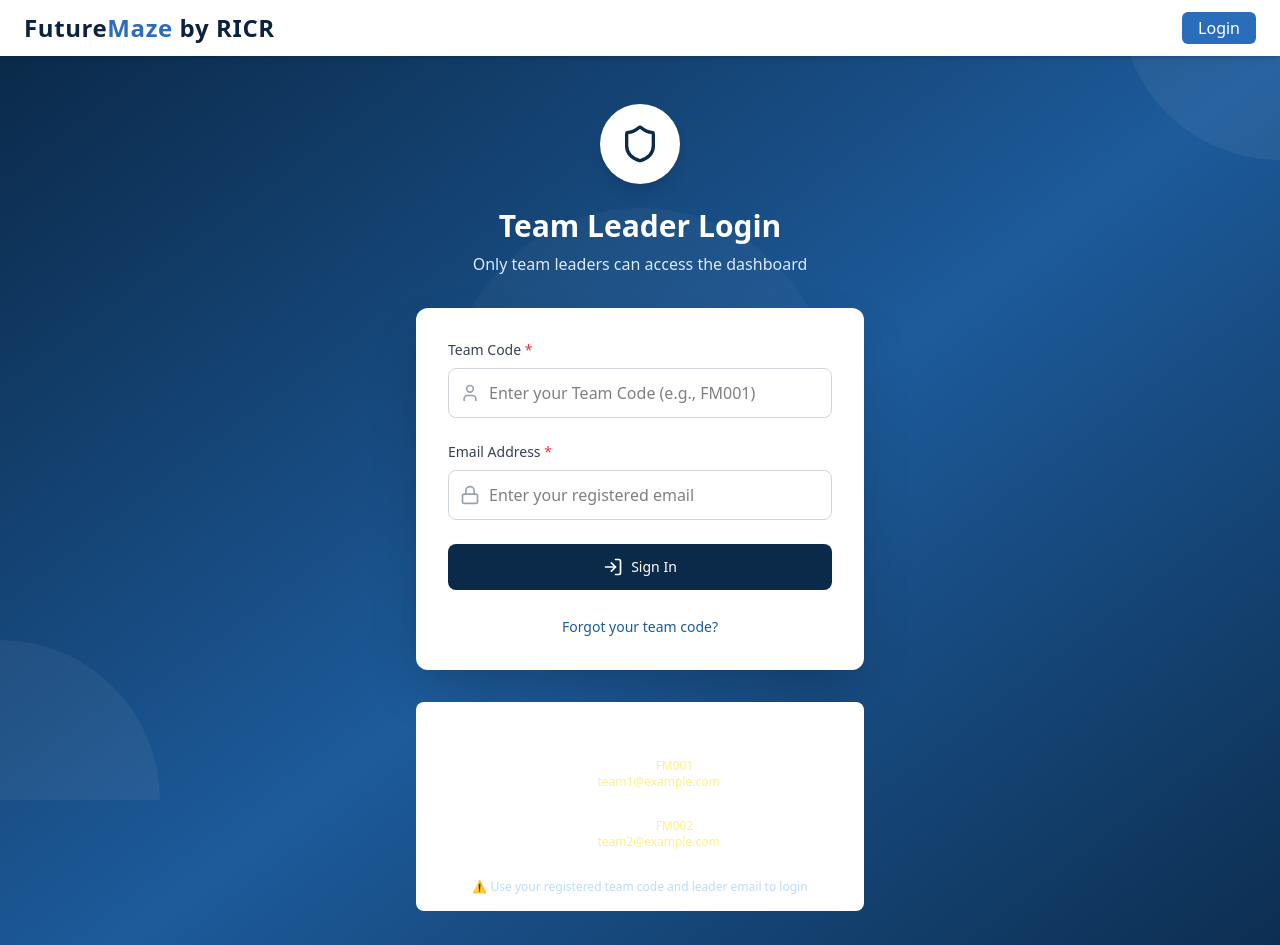
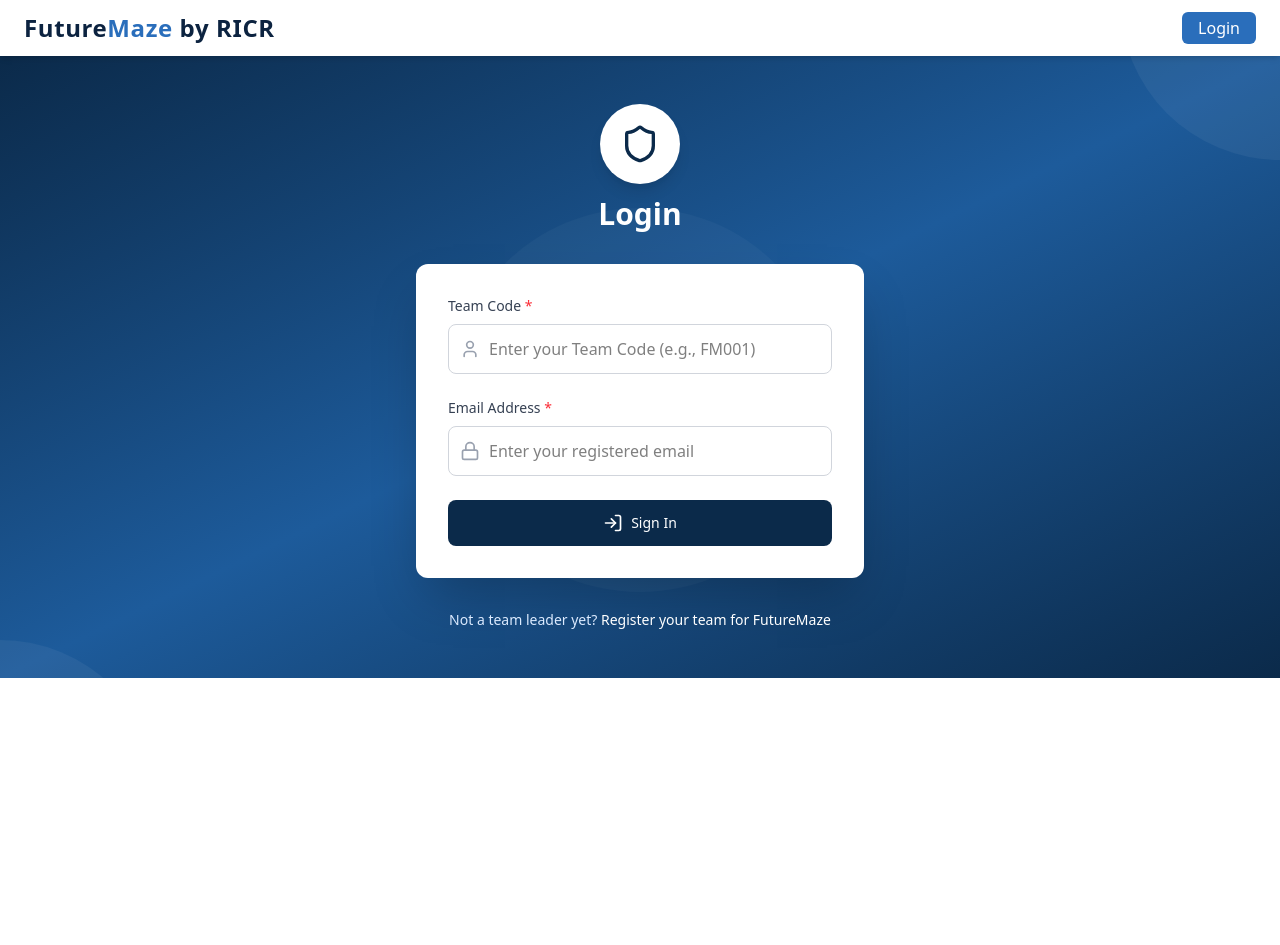
Before and after one commit to vp1472745/Hackthon_RICR, a React (Vite) app in the folder client/: page /login in a window 1280 px wide. Shown: the top 945 px of the page. After the commit the page ends 800 px from the top, so only its background shows below. Built offline with nearby package versions, Linux system fonts and the light colour scheme.

Commit message:
refactor: Simplify login page layout and remove demo credentials section

```diff
--- a/client/src/pages/login/login.jsx
+++ b/client/src/pages/login/login.jsx
@@ -141,7 +141,7 @@
   };
 
   return (
-    <div className="min-h-screen bg-gradient-to-br from-[#0B2A4A] via-[#1D5B9B] to-[#0B2A4A] flex items-center justify-center py-12 px-4 sm:px-6 lg:px-8">
+    <div className=" bg-gradient-to-br from-[#0B2A4A] via-[#1D5B9B] to-[#0B2A4A] flex items-center justify-center py-12 px-4 sm:px-6 lg:px-8">
       {/* Background decoration */}
       <div className="absolute inset-0 overflow-hidden">
         <div className="absolute -top-40 -right-40 w-80 h-80 rounded-full bg-white opacity-5"></div>
@@ -152,17 +152,15 @@
       <div className="max-w-md w-full space-y-8 relative z-10">
         {/* Header */}
         <div className="text-center">
-          <div className="flex justify-center mb-6">
+          <div className="flex justify-center mb-3">
             <div className="w-20 h-20 bg-white rounded-full flex items-center justify-center shadow-lg">
               <Shield className="w-10 h-10 text-[#0B2A4A]" />
             </div>
           </div>
           <h2 className="text-3xl font-bold text-white mb-2">
-            Team Leader Login
+             Login
           </h2>
-          <p className="text-blue-100">
-            Only team leaders can access the dashboard
-          </p>
+
         </div>
 
         {/* Login Form */}
@@ -263,37 +261,7 @@
               )}
             </button>
 
-            {/* Forgot Password */}
-            <div className="text-center">
-              <button
-                type="button"
-                onClick={handleForgotPassword}
-                className="text-sm text-[#1D5B9B] hover:text-[#0B2A4A] transition-colors duration-200"
-              >
-                Forgot your team code?
-              </button>
-            </div>
           </form>
-        </div>
-
-        {/* Demo Credentials */}
-        <div className="bg-white bg-opacity-10 backdrop-blur-sm rounded-lg p-4 text-white">
-          <h3 className="font-semibold mb-2 text-center">Demo Team Credentials</h3>
-          <div className="grid grid-cols-1 gap-3 text-xs">
-            <div className="text-center bg-white bg-opacity-10 rounded p-2">
-              <p className="font-medium">Team Code: <span className="text-yellow-200">FM001</span></p>
-              <p>Email: <span className="text-yellow-200">team1@example.com</span></p>
-            </div>
-            <div className="text-center bg-white bg-opacity-10 rounded p-2">
-              <p className="font-medium">Team Code: <span className="text-yellow-200">FM002</span></p>
-              <p>Email: <span className="text-yellow-200">team2@example.com</span></p>
-            </div>
-          </div>
-          <div className="text-center mt-3 pt-2 border-t border-white border-opacity-20">
-            <p className="text-xs text-blue-200">
-              ⚠️ Use your registered team code and leader email to login
-            </p>
-          </div>
         </div>
 
         {/* Footer Links */}
@@ -307,12 +275,7 @@
               Register your team for FutureMaze
             </button>
           </p>
-          <p className="text-blue-200 text-xs">
-            Need help? Contact us at{' '}
-            <a href="mailto:futuremaze@ricr.ac.in" className="text-white hover:underline">
-              futuremaze@ricr.ac.in
-            </a>
-          </p>
+
         </div>
       </div>
     </div>
```
